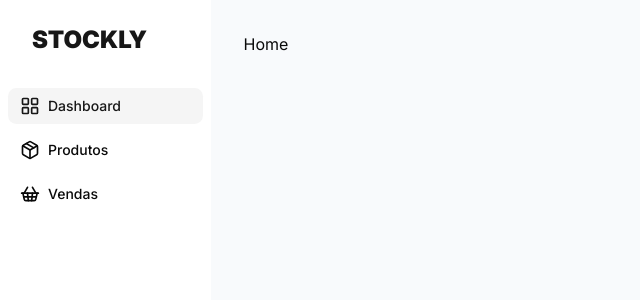
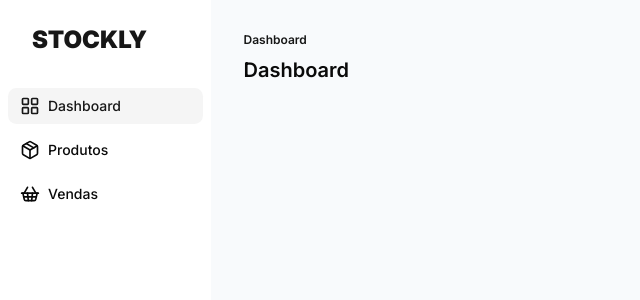
Before and after one commit to Alison-Gabriel/fsc-stockly, a Next.js app: page / in a window 1280 px wide. Shown: the top 300 px of the page, without its empty margins (0-640 px from the left). Built offline with nearby package versions, Linux system fonts and the light colour scheme.

Commit message:
refactor: add Header component

```diff
--- /dev/null
+++ b/app/_components/header.tsx
@@ -0,0 +1,47 @@
+import { ReactNode } from "react";
+
+interface HeaderTitleProps {
+  children: ReactNode;
+}
+
+export const HeaderTitle = ({ children }: HeaderTitleProps) => {
+  return <h1 className="text-xl font-semibold">{children}</h1>;
+};
+
+interface HeaderSubtitleProps {
+  children: ReactNode;
+}
+
+export const HeaderSubtitle = ({ children }: HeaderSubtitleProps) => {
+  return <p className="text-primary text-xs font-semibold">{children}</p>;
+};
+
+interface HeaderLeftProps {
+  children: ReactNode;
+}
+
+export const HeaderLeft = ({ children }: HeaderLeftProps) => {
+  return <div className="space-y-2">{children}</div>;
+};
+
+interface HeaderRightProps {
+  children: ReactNode;
+}
+
+export const HeaderRight = ({ children }: HeaderRightProps) => {
+  return <>{children}</>;
+};
+
+interface HeaderProps {
+  children: ReactNode;
+}
+
+const Header = ({ children }: HeaderProps) => {
+  return (
+    <header className="flex w-full items-center justify-between">
+      {children}
+    </header>
+  );
+};
+
+export default Header;
--- a/app/page.tsx
+++ b/app/page.tsx
@@ -1,5 +1,20 @@
+import Header, {
+  HeaderLeft,
+  HeaderSubtitle,
+  HeaderTitle,
+} from "./_components/header";
+
 const HomePage = () => {
-  return <div>Home</div>;
+  return (
+    <main className="h-full space-y-8">
+      <Header>
+        <HeaderLeft>
+          <HeaderSubtitle>Dashboard</HeaderSubtitle>
+          <HeaderTitle>Dashboard</HeaderTitle>
+        </HeaderLeft>
+      </Header>
+    </main>
+  );
 };
 
 export default HomePage;
--- a/app/products/page.tsx
+++ b/app/products/page.tsx
@@ -2,22 +2,28 @@ import { DataTable } from "../_components/ui/data-table";
 import { productsColumns } from "./_components/table-columns";
 import { getProducts } from "../_data/product/get-products";
 import CreateProductButton from "./_components/create-button";
+import Header, {
+  HeaderLeft,
+  HeaderRight,
+  HeaderSubtitle,
+  HeaderTitle,
+} from "../_components/header";
 
 const ProductsPage = async () => {
   const products = await getProducts();
 
   return (
     <main className="h-full space-y-8">
-      <header className="flex w-full items-center justify-between">
-        <div className="space-y-2">
-          <p className="text-primary text-xs font-semibold">
-            Gestão de produtos
-          </p>
-          <h1 className="text-xl font-semibold">Produtos</h1>
-        </div>
+      <Header>
+        <HeaderLeft>
+          <HeaderSubtitle>Produtos</HeaderSubtitle>
+          <HeaderTitle>Gestão de produtos</HeaderTitle>
+        </HeaderLeft>
 
-        <CreateProductButton />
-      </header>
+        <HeaderRight>
+          <CreateProductButton />
+        </HeaderRight>
+      </Header>
 
       <DataTable columns={productsColumns} data={products} />
     </main>
--- a/app/sales/_components/create-button.tsx
+++ b/app/sales/_components/create-button.tsx
@@ -28,7 +28,7 @@ const CreateSaleButton = ({
       <SheetTrigger asChild>
         <Button>
           <PlusIcon className="size-5" />
-          Nova venda
+          Adicionar venda
         </Button>
       </SheetTrigger>
 
--- a/app/sales/page.tsx
+++ b/app/sales/page.tsx
@@ -1,3 +1,9 @@
+import Header, {
+  HeaderLeft,
+  HeaderRight,
+  HeaderSubtitle,
+  HeaderTitle,
+} from "../_components/header";
 import { ComboboxOption } from "../_components/ui/combobox";
 import { DataTable } from "../_components/ui/data-table";
 import { getProducts } from "../_data/product/get-products";
@@ -27,17 +33,19 @@ const SalesPage = async () => {
 
   return (
     <main className="h-full space-y-8">
-      <header className="flex w-full items-center justify-between">
-        <div className="space-y-2">
-          <p className="text-primary text-xs font-semibold">Gestão de vendas</p>
-          <h1 className="text-xl font-semibold">Vendas</h1>
-        </div>
+      <Header>
+        <HeaderLeft>
+          <HeaderSubtitle>Vendas</HeaderSubtitle>
+          <HeaderTitle>Gestão de vendas</HeaderTitle>
+        </HeaderLeft>
 
-        <CreateSaleButton
-          products={products}
-          productsOptions={productsOptions}
-        />
-      </header>
+        <HeaderRight>
+          <CreateSaleButton
+            products={products}
+            productsOptions={productsOptions}
+          />
+        </HeaderRight>
+      </Header>
 
       <DataTable columns={saleTableColumns} data={tableData} />
     </main>
```
